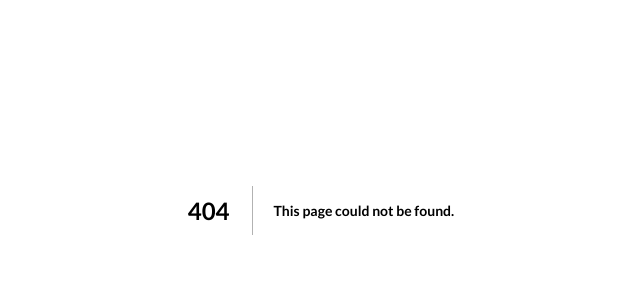
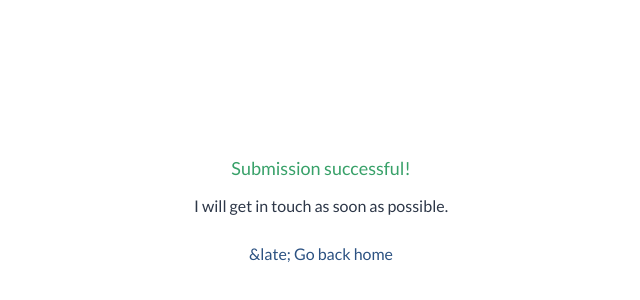
Before and after one commit to francisudeji/francisudeji.com, a Next.js app: page /success in a window 1280 px wide. Before the commit this address had no page. Shown: the part 190-490 px from the top of the page, without its empty margins (319-959 px from the left). Built offline with nearby package versions, Linux system fonts and the light colour scheme.

Commit message:
Create success page
Success page to be redirected to after successful contact.

```diff
--- /dev/null
+++ b/pages/success.js
@@ -0,0 +1,15 @@
+import Link from "next/link"
+
+export default function Success() {
+  return (
+    <div className="h-screen w-full flex items-center justify-center flex-col">
+       <span className="text-green-600 text-lg">Submission successful!</span>
+
+       <span className="text-gray-800 pt-3 text-base">I will get in touch as soon as possible.</span>
+
+       <Link href="/">
+         <a className="text-blue-800 pt-6">&late; Go back home</a>
+       </Link>
+    </div>
+  )
+}
```
